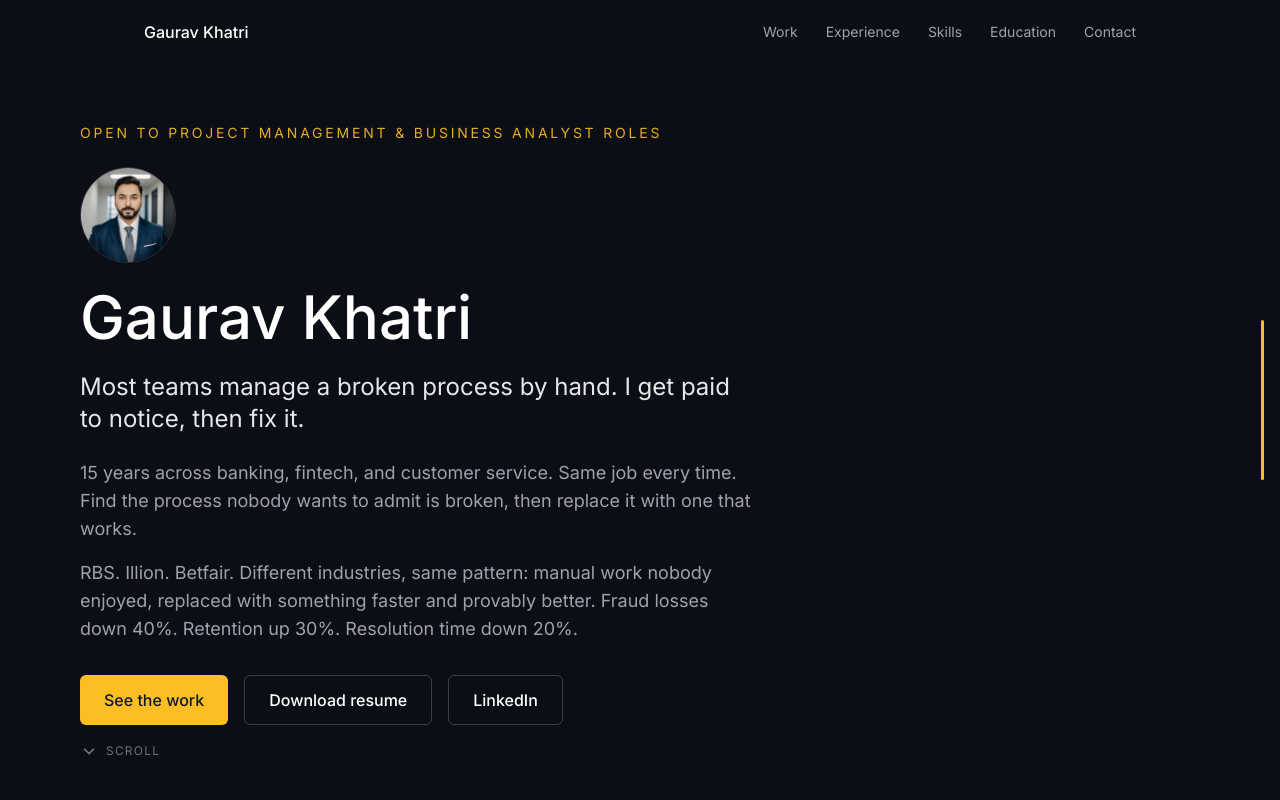
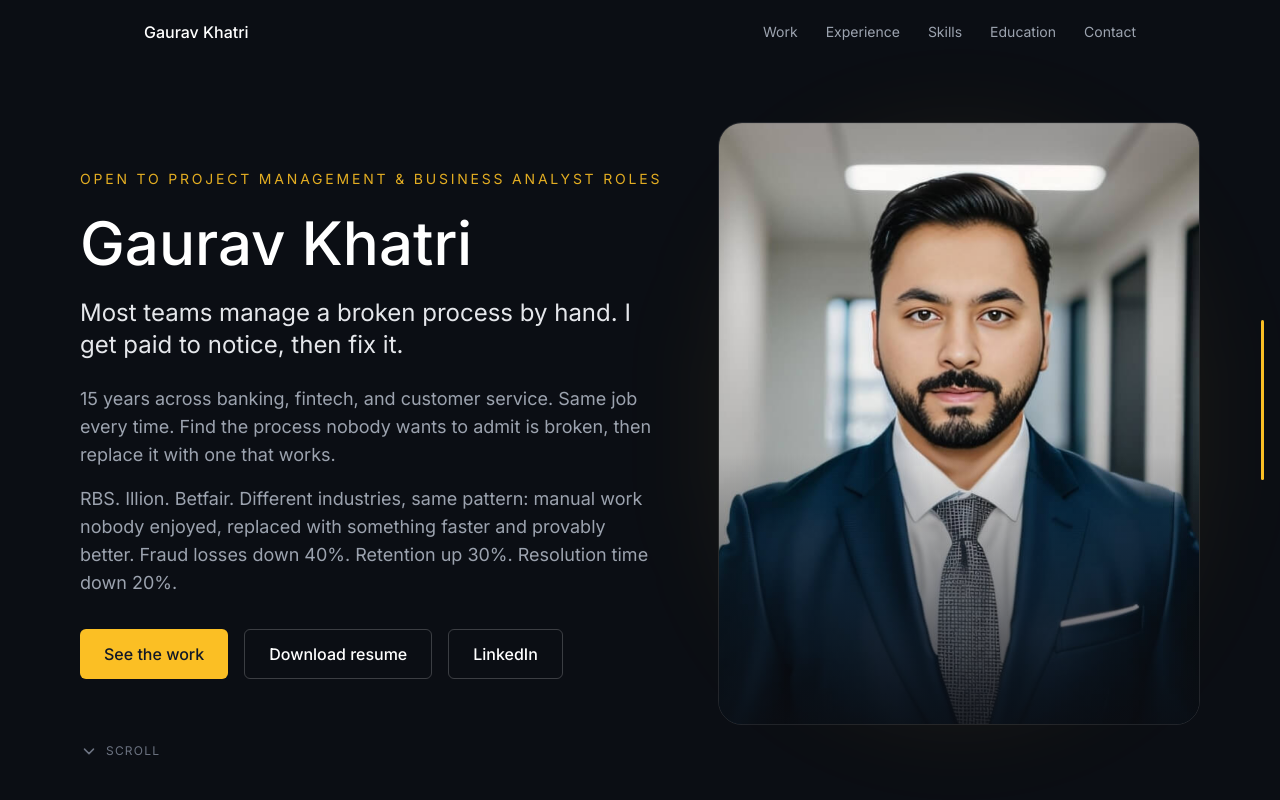
Before and after one commit to khatrigaurav21/Portfolio, a React (Vite) app: page / in a window 1280 px wide. Shown: the top 800 px of the page. Built offline with nearby package versions, Linux system fonts and the light colour scheme; the HTML template or start-up script is replaced by a standard one.

Commit message:
Introduced design tokens: If I want to shift the whole site's palette, that's now a one-line change in the config instead of hunting through five files.

```diff
--- a/src/App.tsx
+++ b/src/App.tsx
@@ -10,7 +10,7 @@ import ScrollProgress from './components/ScrollProgress';
 
 function App() {
   return (
-    <div className="min-h-screen bg-[#0b0e14]">
+    <div className="min-h-screen bg-ink">
       <Header />
       <ScrollProgress />
       <main>
--- a/src/components/ContactSection.tsx
+++ b/src/components/ContactSection.tsx
@@ -5,6 +5,7 @@ import { contact } from '../data/profile';
 const ContactSection = () => {
   return (
     <section id="contact" className="px-6 sm:px-10 lg:px-20 py-28">
+      <div className="max-w-6xl mx-auto">
       <motion.div
         initial={{ opacity: 0, y: 24 }}
         whileInView={{ opacity: 1, y: 0 }}
@@ -30,6 +31,7 @@ const ContactSection = () => {
           </a>
         </div>
       </motion.div>
+      </div>
     </section>
   );
 };
--- a/src/components/EducationSection.tsx
+++ b/src/components/EducationSection.tsx
@@ -13,6 +13,7 @@ const item = {
 const EducationSection = () => {
   return (
     <section id="education" className="px-6 sm:px-10 lg:px-20 py-24">
+      <div className="max-w-6xl mx-auto">
       <motion.div
         initial={{ opacity: 0, y: 20 }}
         whileInView={{ opacity: 1, y: 0 }}
@@ -55,6 +56,7 @@ const EducationSection = () => {
           </div>
         </motion.div>
       </div>
+      </div>
     </section>
   );
 };
--- a/src/components/ExperienceTimeline.tsx
+++ b/src/components/ExperienceTimeline.tsx
@@ -12,6 +12,7 @@ const ExperienceTimeline = () => {
 
   return (
     <section id="experience" className="px-6 sm:px-10 lg:px-20 py-24">
+      <div className="max-w-6xl mx-auto">
       <motion.div
         initial={{ opacity: 0, y: 20 }}
         whileInView={{ opacity: 1, y: 0 }}
@@ -40,7 +41,7 @@ const ExperienceTimeline = () => {
               transition={{ duration: 0.5 }}
               className="relative pl-10"
             >
-              <div className="absolute left-0 top-1.5 w-4 h-4 rounded-full bg-[#0b0e14] border-2 border-amber-400" />
+              <div className="absolute left-0 top-1.5 w-4 h-4 rounded-full bg-ink border-2 border-amber-400" />
               <p className="text-xs text-gray-500 mb-1">{role.timeline} &middot; {role.location}</p>
               <h3 className="text-lg font-medium text-white">{role.role}</h3>
               <p className="text-sm text-amber-400/90 mb-3">{role.company}</p>
@@ -57,6 +58,7 @@ const ExperienceTimeline = () => {
           ))}
         </div>
       </div>
+      </div>
     </section>
   );
 };
--- a/src/components/FeaturedWork.tsx
+++ b/src/components/FeaturedWork.tsx
@@ -81,6 +81,7 @@ const FeaturedWork = () => {
 
   return (
     <section id="work" className="px-6 sm:px-10 lg:px-20 py-24">
+      <div className="max-w-6xl mx-auto">
         <motion.div
           initial={{ opacity: 0, y: 20 }}
           whileInView={{ opacity: 1, y: 0 }}
@@ -112,6 +113,7 @@ const FeaturedWork = () => {
             <ProjectRow key={project.id} project={project} />
           ))}
         </div>
+      </div>
     </section>
   );
 };
--- a/src/components/Header.tsx
+++ b/src/components/Header.tsx
@@ -23,7 +23,7 @@ const Header = () => {
   return (
     <header
       className={`fixed top-0 left-0 right-0 z-40 transition-colors duration-300 ${
-        scrolled ? 'bg-[#0b0e14]/90 backdrop-blur border-b border-white/10' : 'bg-transparent'
+        scrolled ? 'bg-ink/90 backdrop-blur border-b border-white/10' : 'bg-transparent'
       }`}
     >
       <nav className="max-w-6xl mx-auto px-6 sm:px-10 lg:px-20 h-16 flex items-center justify-between">
@@ -52,7 +52,7 @@ const Header = () => {
             initial={{ opacity: 0 }}
             animate={{ opacity: 1 }}
             exit={{ opacity: 0 }}
-            className="sm:hidden fixed inset-0 bg-[#0b0e14] z-50 flex flex-col"
+            className="sm:hidden fixed inset-0 bg-ink z-50 flex flex-col"
           >
             <div className="flex justify-end p-6">
               <button onClick={() => setMenuOpen(false)} aria-label="Close menu" className="text-gray-300">
--- a/src/components/Hero.tsx
+++ b/src/components/Hero.tsx
@@ -14,34 +14,27 @@ const item = {
 
 const Hero = () => {
   return (
-    <section id="home" className="min-h-screen flex flex-col justify-center px-6 sm:px-10 lg:px-20 pt-28 pb-16 relative overflow-hidden">
+    <section id="home" className="min-h-screen flex items-center px-6 sm:px-10 lg:px-20 pt-28 pb-16 relative overflow-hidden">
+      <div className="max-w-6xl mx-auto w-full grid lg:grid-cols-[1.1fr_0.9fr] gap-12 items-center">
         <motion.div
           variants={container}
           initial="hidden"
           animate="show"
-        className="max-w-3xl"
         >
           <motion.p variants={item} className="text-xs sm:text-sm tracking-[0.2em] uppercase text-amber-400/90 mb-6">
             {hero.eyebrow}
           </motion.p>
 
-        <motion.img
-          variants={item}
-          src="/profile.jpeg"
-          alt="Gaurav Khatri"
-          className="w-24 h-24 rounded-full object-cover border border-white/15 mb-6"
-        />
-
           <motion.h1 variants={item} className="text-4xl sm:text-6xl font-medium text-white mb-6 leading-[1.1]">
             {hero.name}
           </motion.h1>
 
-        <motion.p variants={item} className="text-xl sm:text-2xl text-gray-200 mb-6 leading-snug max-w-2xl">
+          <motion.p variants={item} className="text-xl sm:text-2xl text-gray-200 mb-6 leading-snug max-w-xl">
             {hero.hook}
           </motion.p>
 
           {hero.body.map((paragraph, idx) => (
-          <motion.p key={idx} variants={item} className="text-base sm:text-lg text-gray-400 leading-relaxed max-w-2xl mb-4">
+            <motion.p key={idx} variants={item} className="text-base sm:text-lg text-gray-400 leading-relaxed max-w-xl mb-4">
               {paragraph}
             </motion.p>
           ))}
@@ -72,6 +65,33 @@ const Hero = () => {
         </motion.div>
 
         <motion.div
+          initial={{ opacity: 0, scale: 0.94 }}
+          animate={{ opacity: 1, scale: 1 }}
+          transition={{ duration: 0.9, ease: 'easeOut', delay: 0.2 }}
+          className="relative hidden lg:block"
+        >
+          <div className="absolute inset-0 bg-amber-400/10 blur-3xl rounded-full scale-90" aria-hidden="true" />
+          <motion.div
+            animate={{ y: [0, -14, 0] }}
+            transition={{ duration: 6, repeat: Infinity, ease: 'easeInOut' }}
+            className="relative rounded-3xl overflow-hidden border border-white/10"
+            style={{ aspectRatio: '4 / 5' }}
+          >
+            <img
+              src="/profile.jpeg"
+              alt="Gaurav Khatri"
+              className="w-full h-full object-cover"
+            />
+            <div
+              className="absolute inset-0"
+              style={{ background: 'linear-gradient(180deg, rgba(11,14,20,0) 55%, rgba(11,14,20,0.85) 100%)' }}
+              aria-hidden="true"
+            />
+          </motion.div>
+        </motion.div>
+      </div>
+
+      <motion.div
         initial={{ opacity: 0 }}
         animate={{ opacity: 1 }}
         transition={{ delay: 1.2, duration: 0.8 }}
--- a/src/components/Writing.tsx
+++ b/src/components/Writing.tsx
@@ -19,6 +19,7 @@ const articles: Article[] = [
 const Writing = () => {
   return (
     <section id="writing" className="px-6 sm:px-10 lg:px-20 py-14 border-t border-white/10">
+      <div className="max-w-6xl mx-auto">
       <motion.div
         initial={{ opacity: 0, y: 16 }}
         whileInView={{ opacity: 1, y: 0 }}
@@ -41,6 +42,7 @@ const Writing = () => {
           ))}
         </div>
       </motion.div>
+      </div>
     </section>
   );
 };
--- a/src/index.css
+++ b/src/index.css
@@ -7,8 +7,7 @@ html {
 }
 
 body {
-  background-color: #0b0e14;
-  color: #f5f5f2;
+  @apply bg-ink text-ivory;
 }
 
 @media (prefers-reduced-motion: reduce) {
--- a/tailwind.config.js
+++ b/tailwind.config.js
@@ -4,6 +4,8 @@ export default {
   theme: {
     extend: {
       colors: {
+        ink: '#0b0e14',
+        ivory: '#f5f5f2',
         primary: {
           50: '#E0FCFF',
           100: '#BFF9FF',
```
Lines whose indentation alone changed are shown as unchanged.
